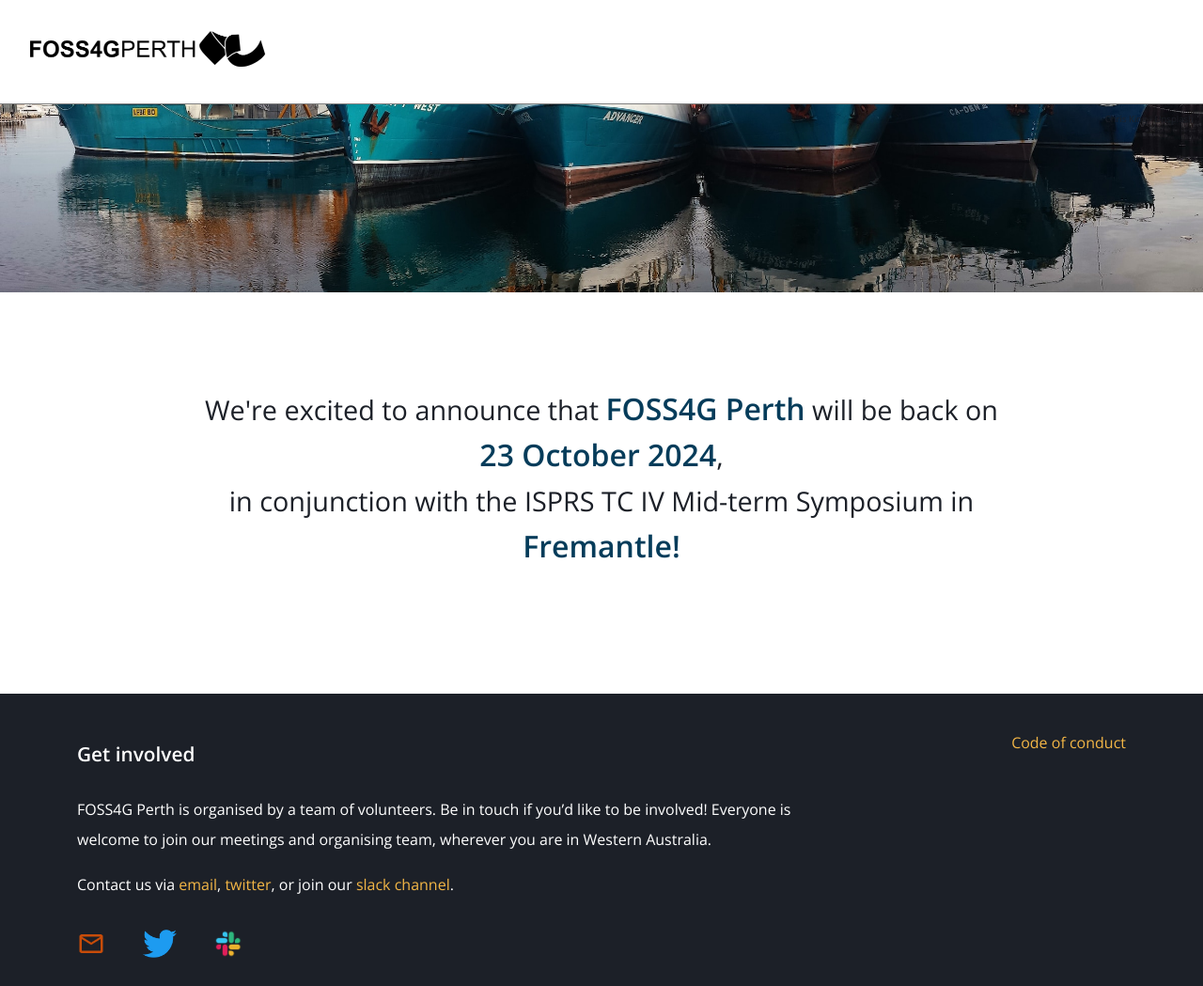
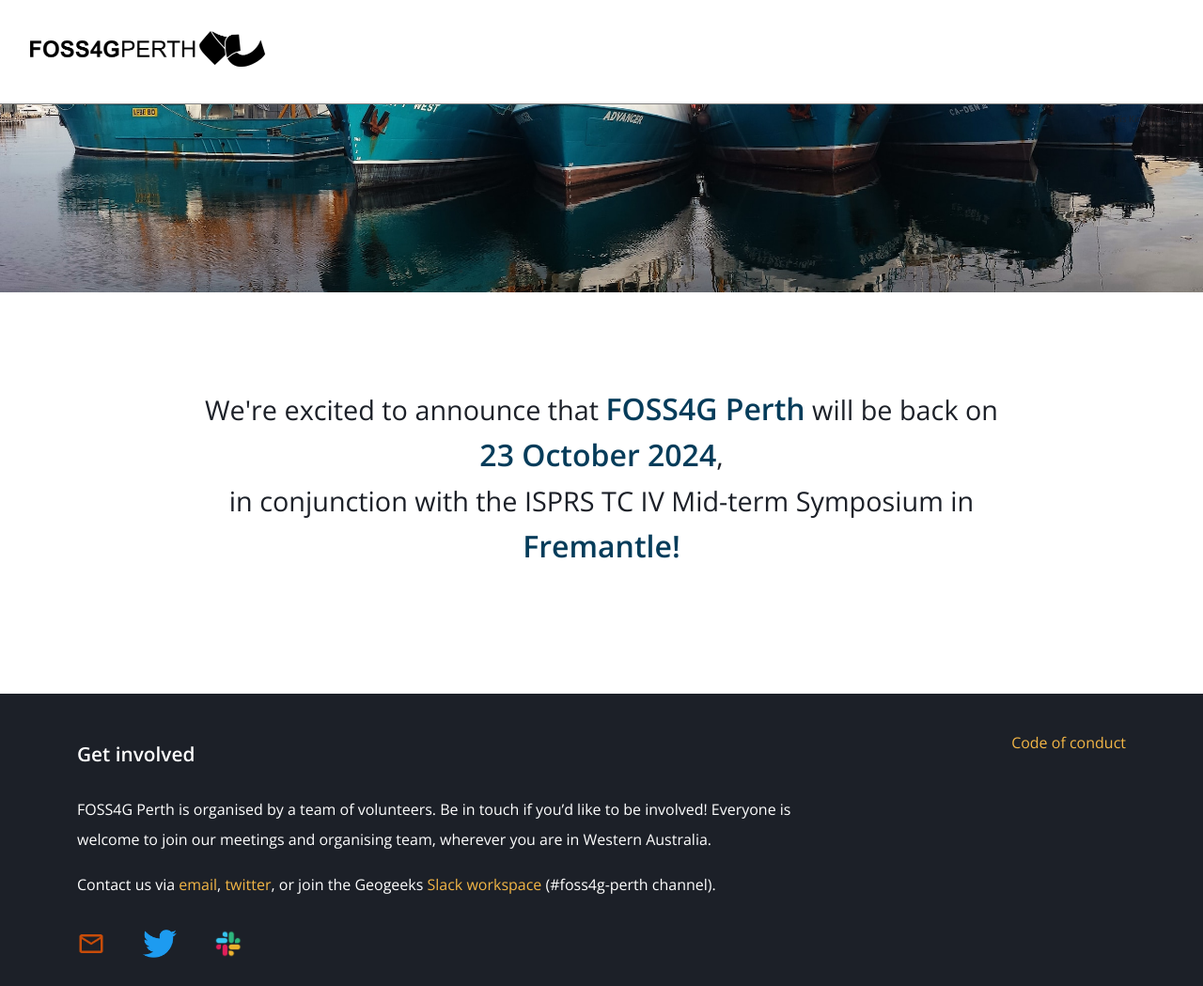
Before and after one commit to foss4g-perth-org/foss4g-perth-org.github.io, a Jekyll site: the page built from index.md, in a window 1280 px wide and 1049 px high. Shown: the whole window at 94% size. Built offline with Jekyll 4.4.1, drawn with Linux system fonts in a browser that asks for light colours.

Commit message:
update slack link text

```diff
--- a/_includes/footer.html
+++ b/_includes/footer.html
@@ -5,7 +5,7 @@
       <p>FOSS4G Perth is organised by a team of volunteers. Be in touch if you’d like to be involved! Everyone is welcome to join our meetings and organising team, wherever you are in Western Australia.</p>
       <p>Contact us via
         <a href="mailto:perth-hub@foss4g-oceania.org" target="_blank">email</a>,
-        <a href="https://www.twitter.com/{{ site.twitter_username }}">twitter</a>, or join our <a href="https://join.slack.com/t/geogeeks/shared_invite/zt-13fnotoqb-YkyMTmvwZEB_nDUis_30hw" target="_blank" rel="noreferrer">slack channel</a>.
+        <a href="https://www.twitter.com/{{ site.twitter_username }}">twitter</a>, or join the Geogeeks <a href="https://join.slack.com/t/geogeeks/shared_invite/zt-13fnotoqb-YkyMTmvwZEB_nDUis_30hw" target="_blank" rel="noreferrer">Slack workspace</a> (#foss4g-perth channel).
       </p>
       <div class="social-icon-wrapper">{%- include social.html -%}</div>
     </div>
```
